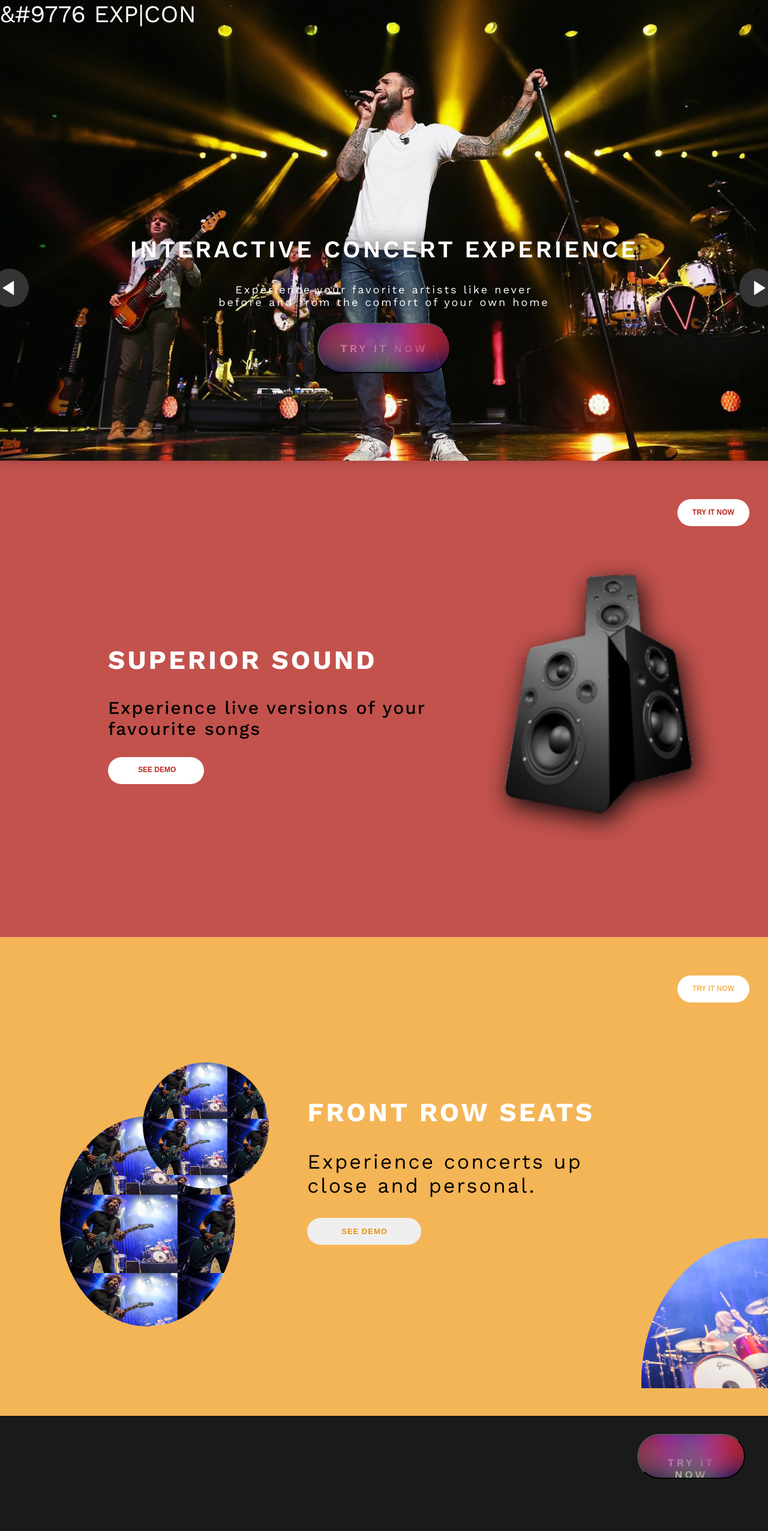
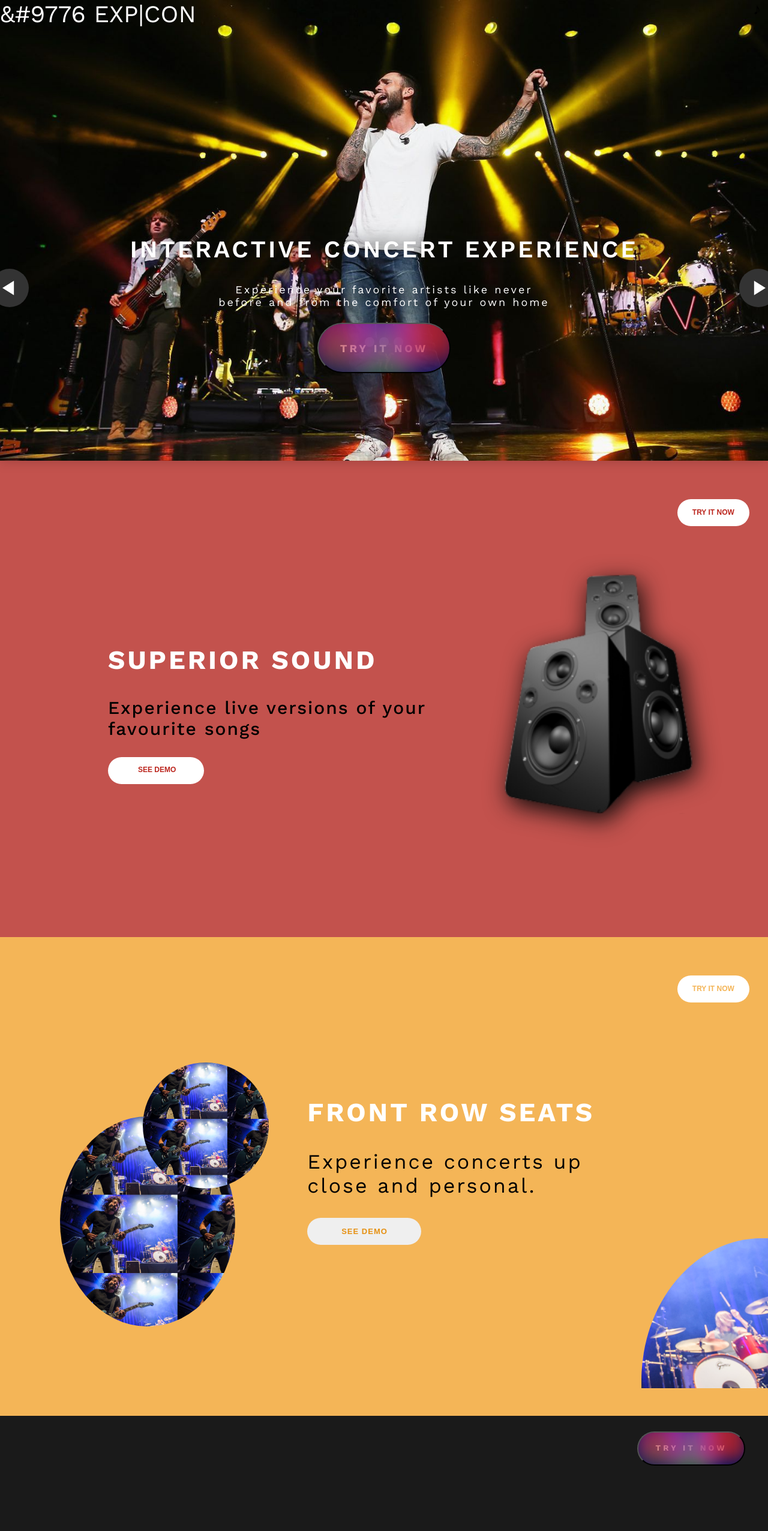
Before and after one commit to amandaalliegro/Front-End-Assessment---Speer_React, a React (Create React App) app in the folder client/: page / in a window 1280 px wide. Shown: the top 2552 px of the page at 60% size. Built offline with nearby package versions, Linux system fonts and the light colour scheme.

Commit message:
all buttons fixed

```diff
--- a/client/src/components/sections/black.scss
+++ b/client/src/components/sections/black.scss
@@ -116,7 +116,10 @@
 }
 
 #tryIt-btn-mix {
-  width: 180px;
+  padding-top: 18px;
+  width: 230px;
+  font-size: 13.33px;
+  font-weight: 700;
 }
 
 .boxes-black {
--- a/client/src/components/sections/slider.scss
+++ b/client/src/components/sections/slider.scss
@@ -300,7 +300,7 @@ ol, li {
   margin-top: 6px;
   padding-bottom: 50px;
   padding-top: 30px;
-
+  font-weight: 700;
   font-size: 18px;
   height: 70px;
 }
```
